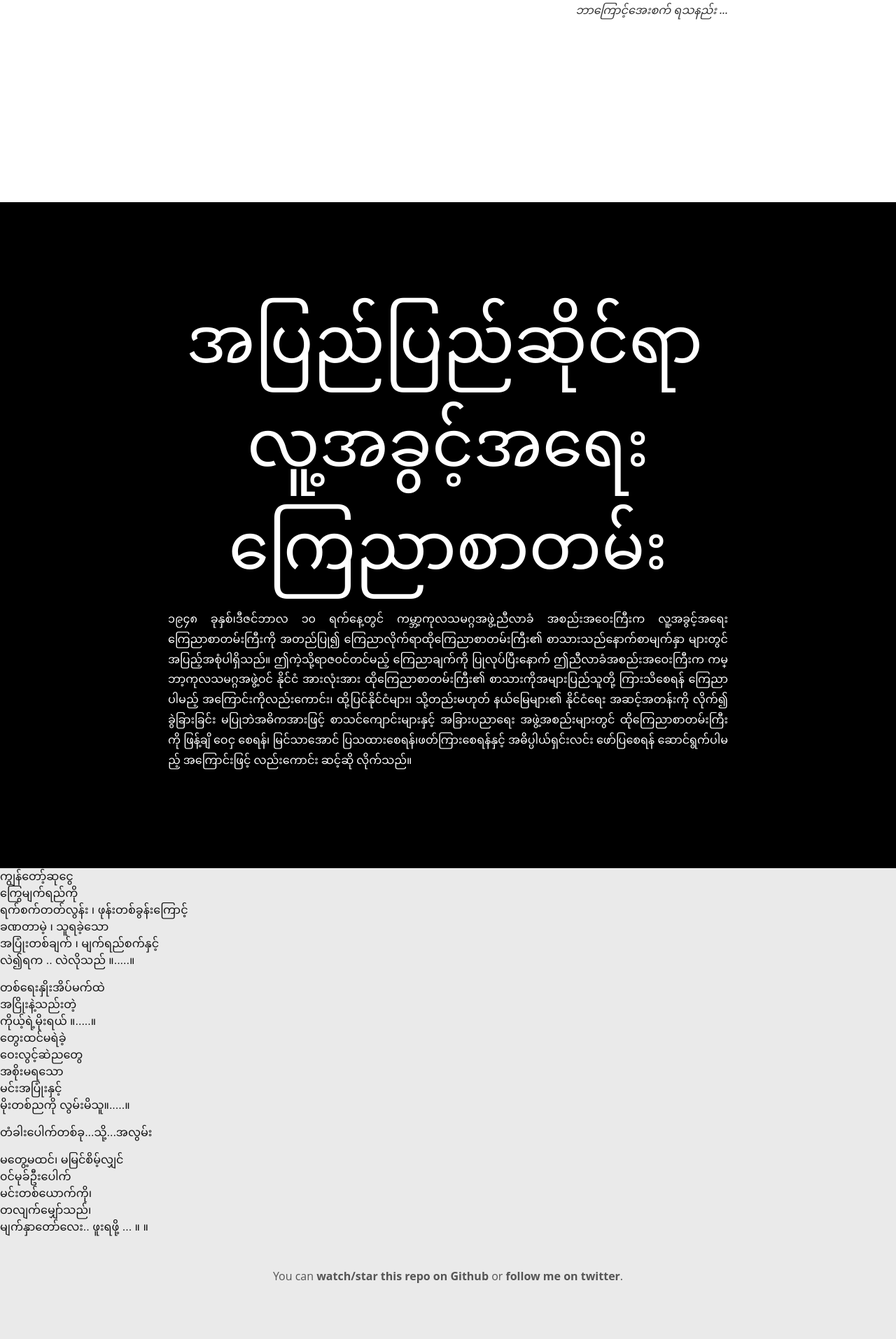
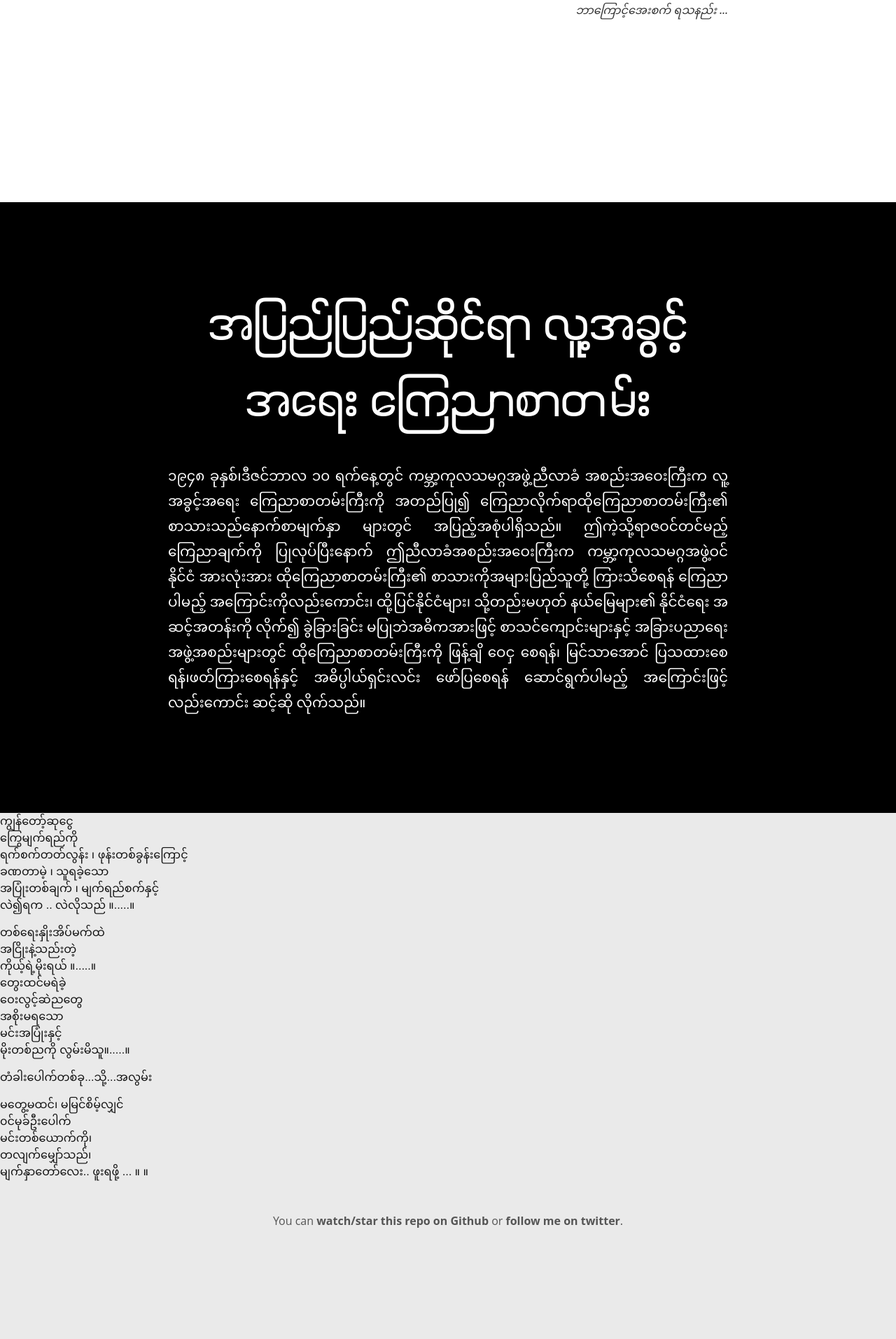
Before and after one commit to khzaw/beautiful-burmese-type, a Jekyll site: the page built from index.html, in a window 1280 px wide. Shown: the part 2440-4354 px from the top of the page at 70% size. Built offline with Jekyll 4.4.1, drawn with Linux system fonts in a browser that asks for light colours; some web fonts are replaced; after the commit the page ends 4275 px from its top, so only the background shows below that.

Commit message:
Padauk and pauklay

```diff
--- a/_sass/_fonts.scss
+++ b/_sass/_fonts.scss
@@ -21,3 +21,4 @@
 
 @include font-face('Myanmar Sans Pro', 'MyanmarSansProRegular', 'MyanmarSansProRegular', 'serif');
 @include font-face('Noto Sans Myanmar', 'NotoSansMyanmarRegular', 'NotoSansMyanmarRegular', 'serif');
+@include font-face('Myanmar Pauklay', 'MyanmarPauklay', 'MyanmarPauklay', 'serif');
--- a/css/main.scss
+++ b/css/main.scss
@@ -122,7 +122,6 @@ footer { padding: 50px; text-align: center;
       background: #000;
       padding: 125px 180px;
       .text {
-          font-family: 'Masterpiece Sans Uni', Serif;
           width: $content-width;
           text-align: center;
           margin: 0 auto;
@@ -130,16 +129,16 @@ footer { padding: 50px; text-align: center;
 
           h3 {
               color: #fff;
-              font-size: 92px;
+              font-size: 68px;
               line-height: 1.6;
-              margn: 0 0 20px 0;
-              text-indent: -10px;
+              margin: 0 0 30px 0;
+              font-family: 'Myanmar Pauklay', serif;
 
           }
 
           p {
               color: #fff;
-              line-height: 1.8;
+              font: 400 20px/1.8 'padauk';
               text-align: justify;
           }
       }
```
Also changed, not shown: fonts/MyanmarPauklay/MyanmarPauklay.svg (added), fonts/MyanmarPauklay/MyanmarPauklay.ttf (added), fonts/MyanmarPauklay/MyanmarPauklay.woff (added), fonts/MyanmarPauklay/MyanmarPauklay.woff2 (added), 1 other file.
